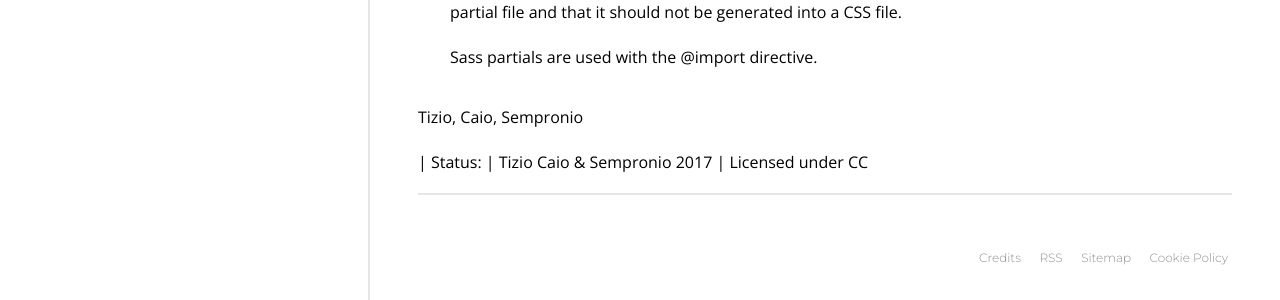
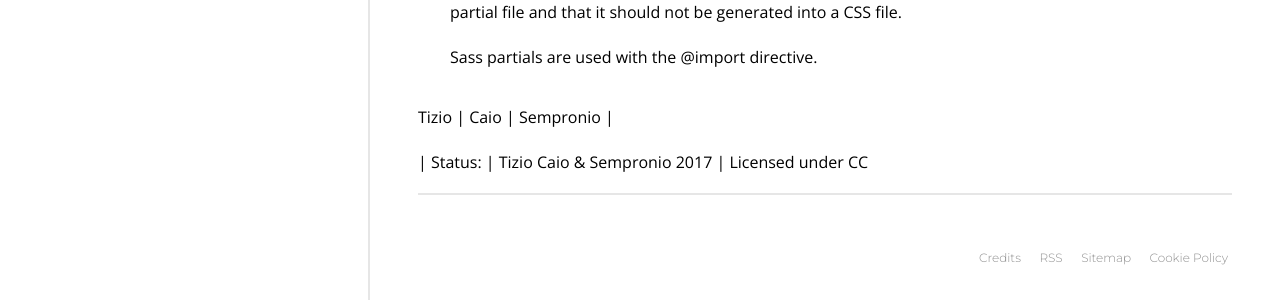
Before and after one commit to p-marco/p-marco.github.io, a Jekyll site: the page built from prova.md, in a window 1280 px wide. Shown: the part 433-733 px from the top of the page. Built offline with Jekyll 4.4.1, drawn with Linux system fonts in a browser that asks for light colours; our own code applies the rules of GitHub Pages for plain Markdown files.

Commit message:
default layout test

```diff
--- a/_includes/item.html
+++ b/_includes/item.html
@@ -5,7 +5,10 @@
 {% endif %}
 	<div class="abstract">{{ content }}</div>
 
-	<p><small>{{ page.keywords }}</small></p>
+{% if page.keywords %}
+	<p><small>{% for keyword in page.keywords %}<span>{{ keyword }} </span> | {% endfor %}</small></p>
+{% endif %}
+
 
 	{% if page.pdf %}
 		<span class="btn"><a href="{{ page.pdf }}">Read the pdf</a></span>
--- a/prova.md
+++ b/prova.md
@@ -1,7 +1,10 @@
 ---
 title: Prova
 template: item
-keywords: Tizio, Caio, Sempronio
+keywords:
+  - Tizio
+  - Caio
+  - Sempronio
 license: Licensed under CC
 author: Tizio Caio & Sempronio
 date:
```
